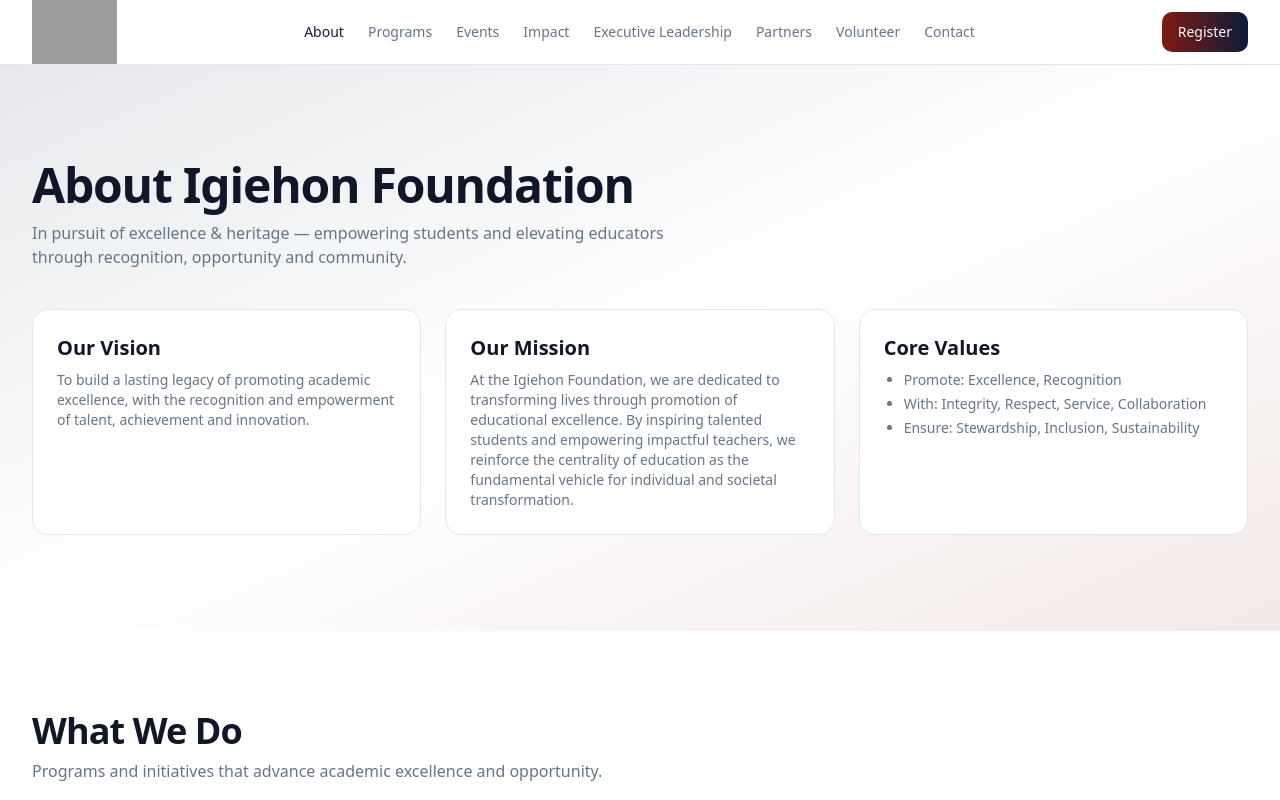
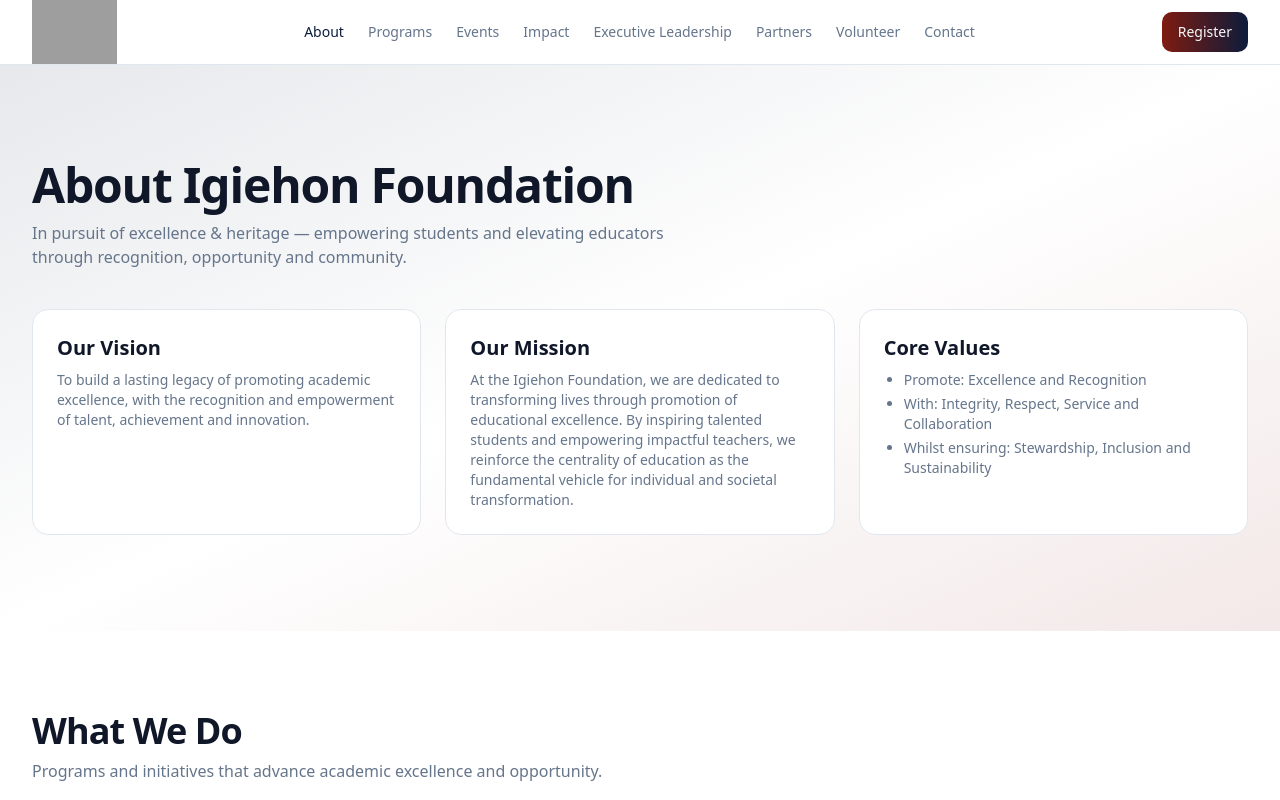
Before and after one commit to logiclynxnl-droid/igfng.github.io, a React (Vite) app: page /about in a window 1280 px wide. Shown: the top 800 px of the page. Built offline with nearby package versions, Linux system fonts and the light colour scheme; grey boxes are pictures that could not be loaded.

Commit message:
Update About.tsx

```diff
--- a/client/pages/About.tsx
+++ b/client/pages/About.tsx
@@ -83,9 +83,9 @@
                 <div className="rounded-2xl border bg-card p-6 h-full">
                   <h3 className="text-xl font-semibold">Core Values</h3>
                   <ul className="mt-2 text-sm text-muted-foreground space-y-1 list-disc pl-5">
-                    <li>Promote: Excellence, Recognition</li>
-                    <li>With: Integrity, Respect, Service, Collaboration</li>
-                    <li>Ensure: Stewardship, Inclusion, Sustainability</li>
+                    <li>Promote: Excellence and Recognition</li>
+                    <li>With: Integrity, Respect, Service and Collaboration</li>
+                    <li>Whilst ensuring: Stewardship, Inclusion and Sustainability</li>
                   </ul>
                 </div>
               </Reveal>
```
